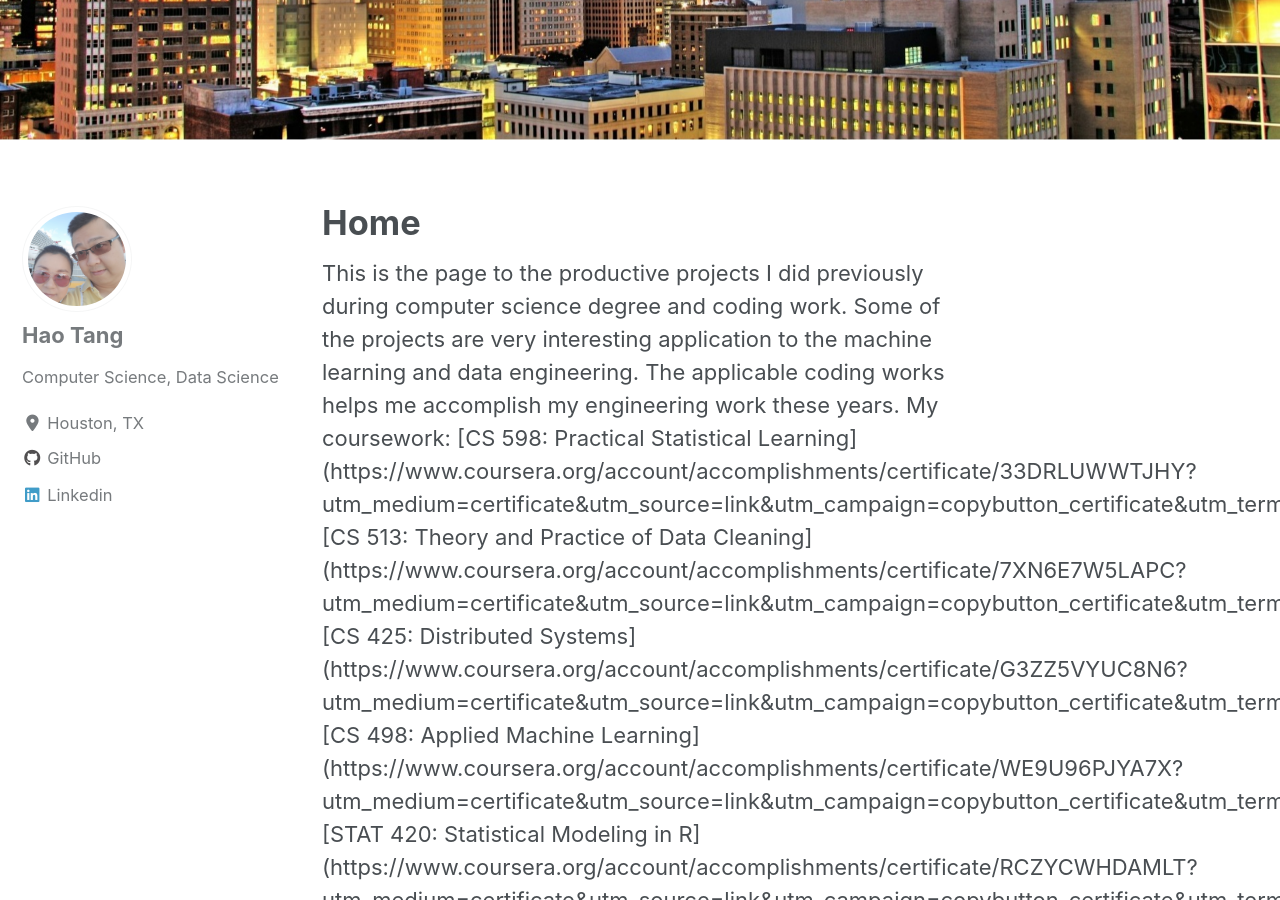
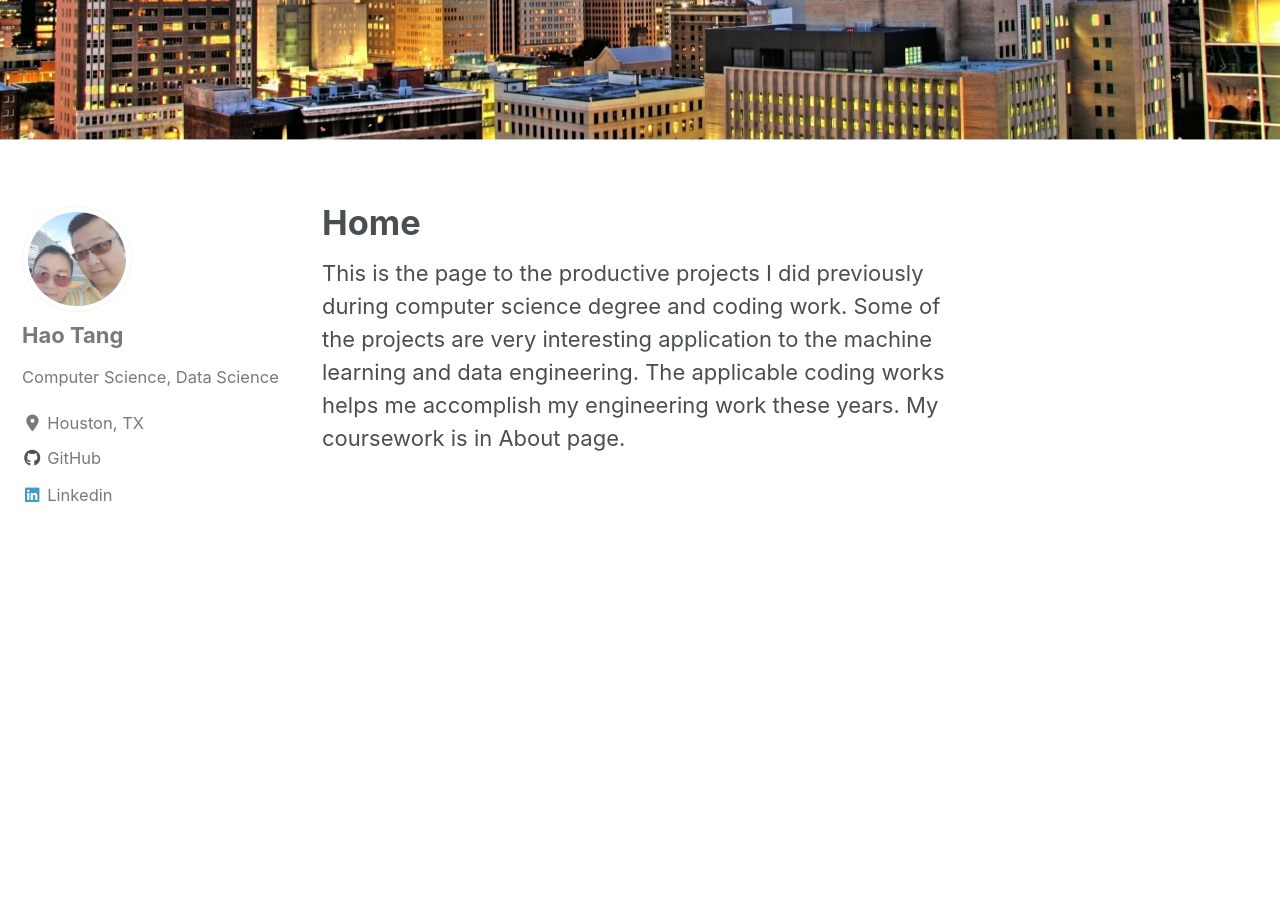
Before and after one commit to tanghao205/tanghao205.github.io, a Jekyll site: the page built from index.html, in a window 1280 px wide and 900 px high, scrolled down 417 px. Built offline with Jekyll 4.4.1, drawn with Linux system fonts in a browser that asks for light colours; cached includes are drawn as plain includes; nearby versions of some CDN libraries; the list of posts is cut into pages by our own code; some of the changed text lies outside the part shown.

Commit message:
Update index.html

```diff
--- a/index.html
+++ b/index.html
@@ -10,20 +10,4 @@ This is the page to the productive projects I did previously during computer sci
 projects are very interesting application to the machine learning and data engineering. The applicable coding works helps
 me accomplish my engineering work these years.
 
-My coursework:
-
-[CS 598: Practical Statistical Learning](https://www.coursera.org/account/accomplishments/certificate/33DRLUWWTJHY?utm_medium=certificate&utm_source=link&utm_campaign=copybutton_certificate&utm_term=long)
-
-[CS 513: Theory and Practice of Data Cleaning](https://www.coursera.org/account/accomplishments/certificate/7XN6E7W5LAPC?utm_medium=certificate&utm_source=link&utm_campaign=copybutton_certificate&utm_term=long)
-
-[CS 425: Distributed Systems](https://www.coursera.org/account/accomplishments/certificate/G3ZZ5VYUC8N6?utm_medium=certificate&utm_source=link&utm_campaign=copybutton_certificate&utm_term=long)
-
-[CS 498: Applied Machine Learning](https://www.coursera.org/account/accomplishments/certificate/WE9U96PJYA7X?utm_medium=certificate&utm_source=link&utm_campaign=copybutton_certificate&utm_term=long)
-
-[STAT 420: Statistical Modeling in R](https://www.coursera.org/account/accomplishments/certificate/RCZYCWHDAMLT?utm_medium=certificate&utm_source=link&utm_campaign=copybutton_certificate&utm_term=long)
-
-[CS 498: Cloud Computing Applications](https://www.coursera.org/account/accomplishments/certificate/Y7ATZCJYREUH?utm_medium=certificate&utm_source=link&utm_campaign=copybutton_certificate&utm_term=long)
-
-[CS 412: Introduction to Data Mining](https://www.coursera.org/account/accomplishments/certificate/X32Y7Y8RKFS5?utm_medium=certificate&utm_source=link&utm_campaign=copybutton_certificate&utm_term=long)
-
-[CS 498: Data Visualization](https://www.coursera.org/account/accomplishments/certificate/4JD9QV4M2JGM?utm_medium=certificate&utm_source=link&utm_campaign=copybutton_certificate&utm_term=long)
+My coursework is in About page.
```
